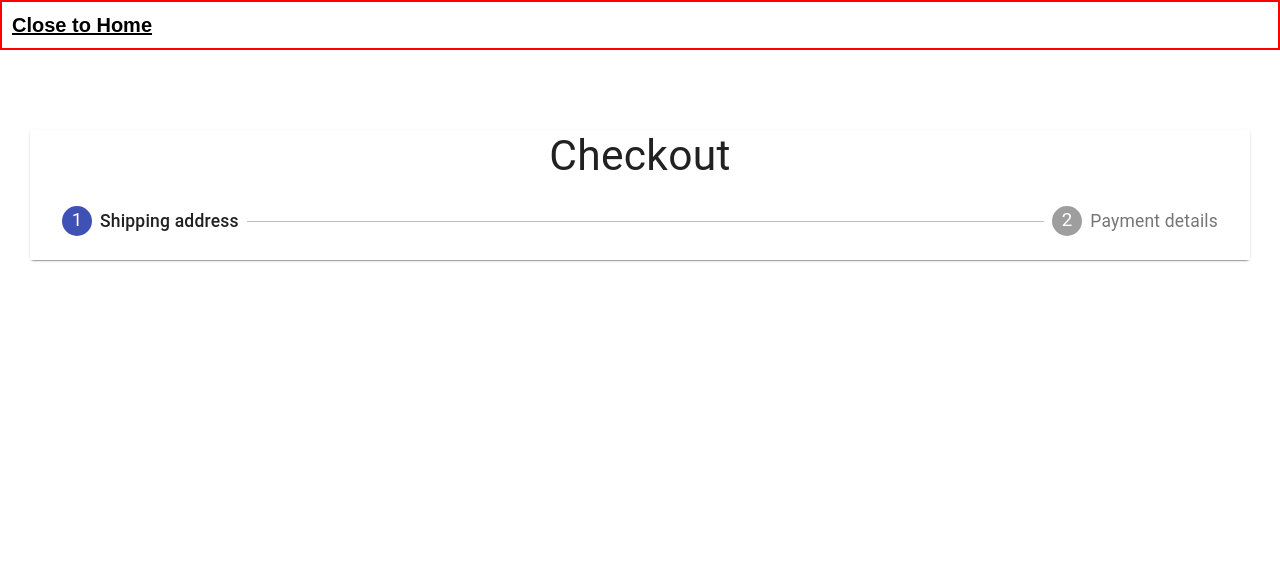
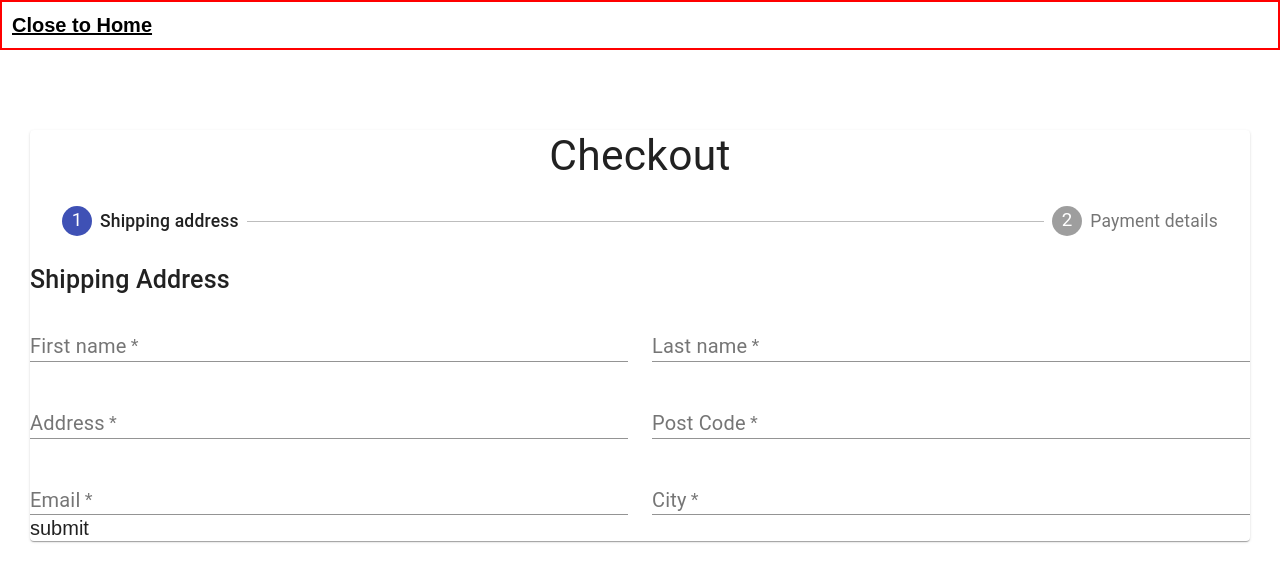
Before and after one commit to JoeAnsell/close-to-home, a React (Create React App) app: page /checkout in a window 1280 px wide. Shown: the top 582 px of the page. Built offline with nearby package versions, Linux system fonts and the light colour scheme; no server answers.

Commit message:
added checkout token

```diff
--- a/src/App.js
+++ b/src/App.js
@@ -61,7 +61,7 @@ const App = () => {
             <Route exact path="/">
               <Products products={products} onAddToCart={handleAddToCart} />
             </Route>
-            <Route exact path="/cart">
+            <Route exact path="/basket">
               <Cart
                 cart={cart}
                 handleUpdateCartQty={handleUpdateCartQty}
@@ -70,7 +70,7 @@ const App = () => {
               ></Cart>
             </Route>
             <Route exact path="/checkout">
-              <Checkout />
+              <Checkout cart={cart} />
             </Route>
           </Switch>
         </PageContainer>
--- /dev/null
+++ b/src/components/CheckoutForm/AddressForm.jsx
@@ -0,0 +1,79 @@
+import React, { useState } from "react";
+import {
+  InputLabel,
+  Select,
+  MenuItem,
+  Button,
+  Grid,
+  Typography,
+} from "@material-ui/core";
+import { useForm, FormProvider } from "react-hook-form";
+import { commerce } from "../../lib/commerce";
+
+import FormInput from "./CustomTextField";
+
+const AddressForm = () => {
+  const [shippingCountries, setShippingCountries] = useState([]);
+  const [shippingCountry, setShippingCountry] = useState("");
+  const [shippingSubdivions, setShippingSubdivions] = useState([]);
+  const [shippingSubdivion, setShippingSubdivion] = useState("");
+  const [shippingOptions, setShippingOptions] = useState([]);
+  const [shippingOption, setShippingOption] = useState("");
+  const { methods, handleSubmit } = useForm();
+  const onSubmit = (data) => console.log(data);
+
+  const fetchShippingCountries = async (checkoutTokenId) => {
+    const { countries } = await commerce.services.localeListShippingCountries(
+      checkoutTokenId
+    );
+
+    setShippingCountries(countries);
+  };
+
+  return (
+    <>
+      <Typography variant="h6" gutterBottom>
+        Shipping Address
+      </Typography>
+      <FormProvider {...methods}>
+        <form onSubmit={handleSubmit(onSubmit)}>
+          <Grid container spacing={3}>
+            <FormInput required name="firstName" label="First name" />
+            <FormInput required name="lastName" label="Last name" />
+            <FormInput required name="address1" label="Address" />
+            <FormInput required name="postCode" label="Post Code" />
+            <FormInput required name="email" label="Email" />
+            <FormInput required name="City" label="City" />
+            {/* <Grid item xs={12} sm={6}>
+              <InputLabel>Shipping Country</InputLabel>
+              <Select value={} fullWidth onChange={}>
+                <MenuItem key={} value={}>
+                    Select Me
+                </MenuItem>
+              </Select>
+            </Grid>
+            <Grid item xs={12} sm={6}>
+              <InputLabel>Shipping Subdivision</InputLabel>
+              <Select value={} fullWidth onChange={}>
+                <MenuItem key={} value={}>
+                    Select Me
+                </MenuItem>
+              </Select>
+            </Grid>
+            <Grid item xs={12} sm={6}>
+              <InputLabel>Shipping Options</InputLabel>
+              <Select value={} fullWidth onChange={}>
+                <MenuItem key={} value={}>
+                    Select Me
+                </MenuItem>
+              </Select>
+            </Grid> */}
+          </Grid>
+        </form>
+        <submit onClick={onSubmit}>submit</submit>
+      </FormProvider>
+    </>
+  );
+};
+
+export default AddressForm;
--- a/src/components/CheckoutForm/Checkout/Checkout.jsx
+++ b/src/components/CheckoutForm/Checkout/Checkout.jsx
@@ -1,4 +1,4 @@
-import React, { useState } from "react";
+import React, { useState, useEffect } from "react";
 import {
   Paper,
   Stepper,
@@ -10,13 +10,36 @@ import {
   Buttton,
 } from "@material-ui/core";
 // import classes from "*.module.css";
+import { commerce } from "../../../lib/commerce";
 import useStyles from "./styles";
+import AddressForm from "../AddressForm";
+import PaymentForm from "../PaymentForm";
 
 const steps = ["Shipping address", "Payment details"];
 
-const Checkout = () => {
+const Checkout = ({ cart }) => {
   const [activeStep, setActiveStep] = useState(0);
+  const [checkoutToken, setCheckoutToken] = useState(null);
   const classes = useStyles;
+
+  useEffect(() => {
+    const generateToken = async () => {
+      try {
+        const token = await commerce.checkout.generateToken(cart.id, {
+          type: "cart",
+        });
+        console.log(token);
+        setCheckoutToken(token);
+      } catch (error) {}
+    };
+    generateToken();
+  }, []);
+
+  const Confirmation = () => {
+    <div>Confirmation</div>;
+  };
+
+  const Form = () => (activeStep === 0 ? <AddressForm /> : <PaymentForm />);
   return (
     <>
       <main className={classes.layout}>
@@ -33,6 +56,7 @@ const Checkout = () => {
               );
             })}
           </Stepper>
+          {activeStep === steps.length ? <Confirmation /> : <Form />}
         </Paper>
       </main>
     </>
--- /dev/null
+++ b/src/components/CheckoutForm/CustomTextField.jsx
@@ -0,0 +1,26 @@
+import React from "react";
+import { useFormContext, useForm, Controller } from "react-hook-form";
+import { TextField, Grid } from "@material-ui/core";
+
+const FormInput = ({ name, label, required }) => {
+  const { control } = useForm();
+  return (
+    <Grid item xs={12} sm={6}>
+      <Controller
+        control={control}
+        name={name}
+        render={({ field: { onChange, onBlur, value, ref } }) => (
+          <TextField
+            fullWidth
+            control={control}
+            required={required}
+            name={name}
+            label={label}
+          />
+        )}
+      />
+    </Grid>
+  );
+};
+
+export default FormInput;
--- /dev/null
+++ b/src/components/CheckoutForm/PaymentForm.jsx
@@ -0,0 +1,7 @@
+import React from "react";
+
+const PaymentForm = () => {
+  return <div>Payment Form</div>;
+};
+
+export default PaymentForm;
--- a/src/components/Navbar/Navbar.jsx
+++ b/src/components/Navbar/Navbar.jsx
@@ -25,7 +25,7 @@ const Navbar = ({ totalItems }) => {
         <Right>
           {location.pathname === "/" && (
             <div>
-              <Link to="/checkout">
+              <Link to="/basket">
                 <IconButton arial-label="Show cart items" color="inherit">
                   <Badge badgeContent={totalItems} color="secondary">
                     <ShoppingCart />
```
